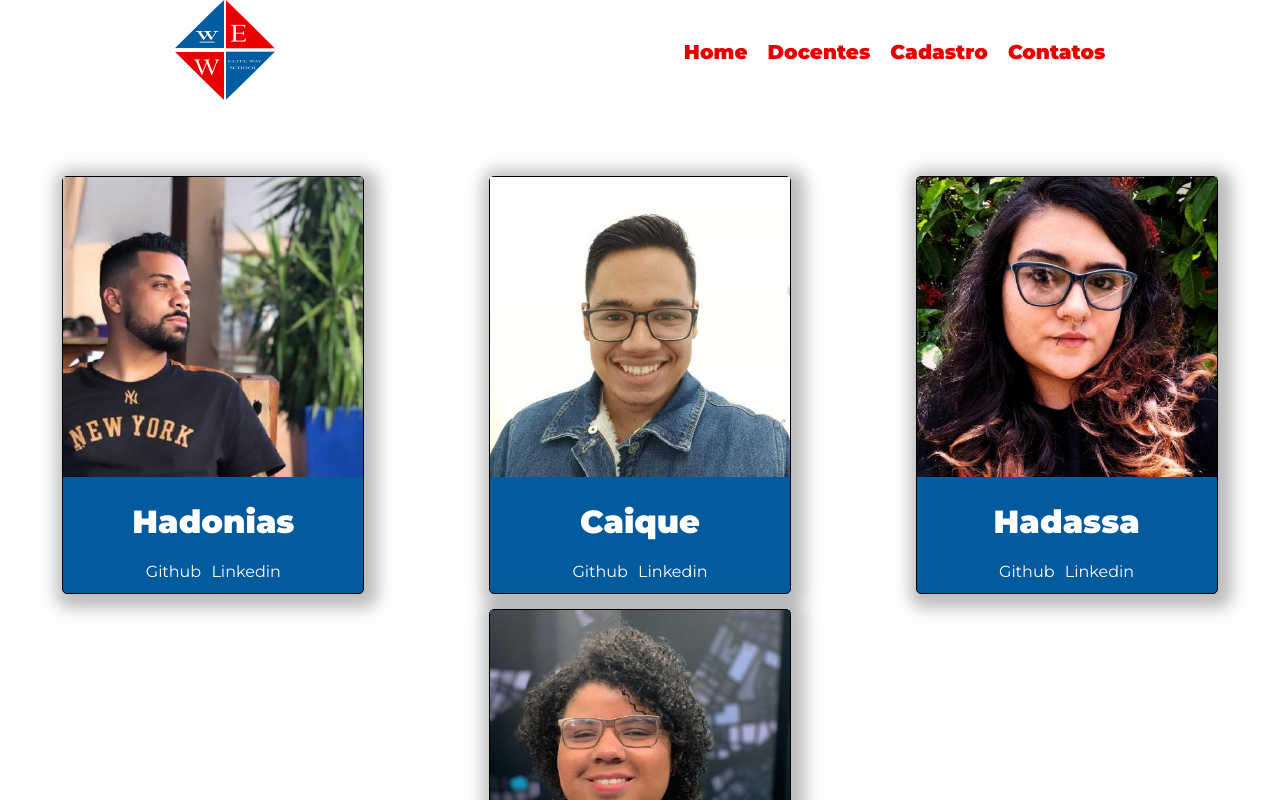
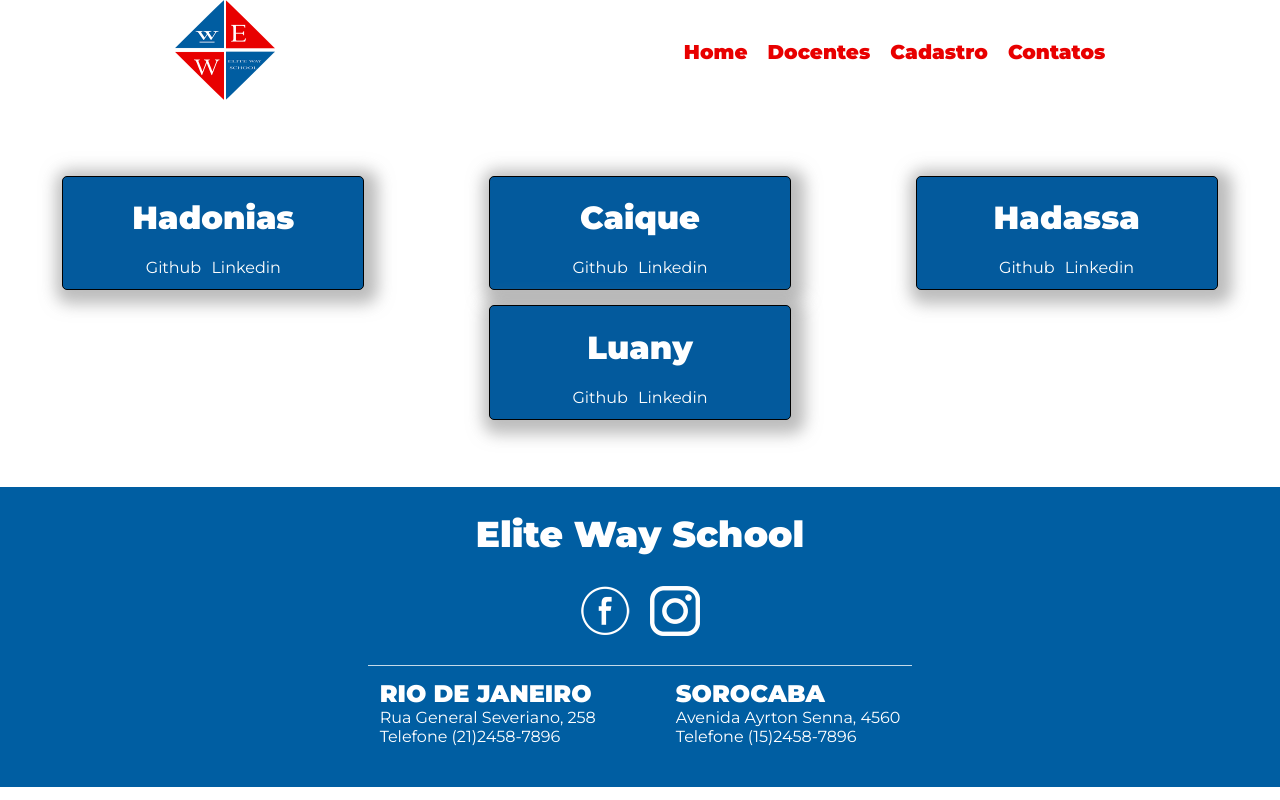
Before and after one commit to luanyoliveira16/EliteWaySchool, a React (Vite) app: page /contato in a window 1280 px wide. Shown: the top 800 px of the page. Built offline with nearby package versions, Linux system fonts and the light colour scheme.

Commit message:
update btn in atualizar page and remove img from equipeCard

```diff
--- a/src/components/EquipeCard/EquipeCard.css
+++ b/src/components/EquipeCard/EquipeCard.css
@@ -15,9 +15,7 @@
     transition: 1s;
 }
 
-.imagem {
-    width: 300px;
-}
+
 
 .name{
     text-align: center;
--- a/src/components/EquipeCard/EquipeCard.jsx
+++ b/src/components/EquipeCard/EquipeCard.jsx
@@ -4,7 +4,6 @@ import "./EquipeCard.css";
 function EquipeCard(props) {
   return (
     <div className="Card">
-      <img src={props.image} class="imagem" />
 
       <div className="cardConteudo">
         <h1 className="titulo">{props.name}</h1>
--- a/src/pages/Atualizar/Atualizar.jsx
+++ b/src/pages/Atualizar/Atualizar.jsx
@@ -92,7 +92,7 @@ function Atualizar() {
       </div>
 
       <div className="divButton">
-        <Button className="buttonForm" text="Cadastrar"
+        <Button className="buttonForm" text="Atualizar"
           onClick={(e) => {
             e.preventDefault();
             atualizaDocente(cpf)
```
